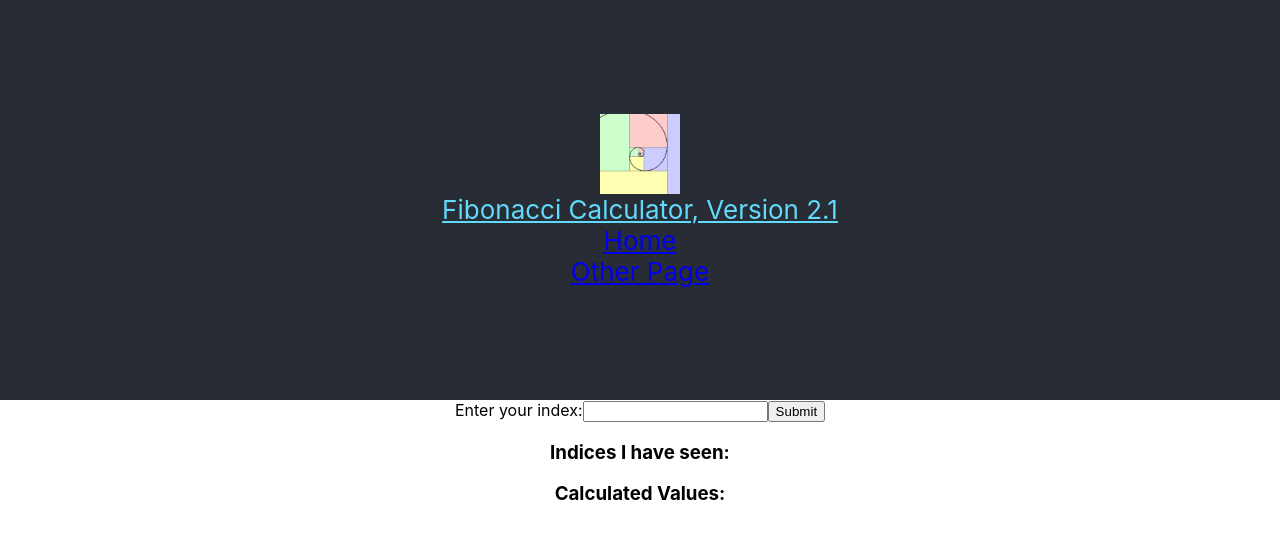
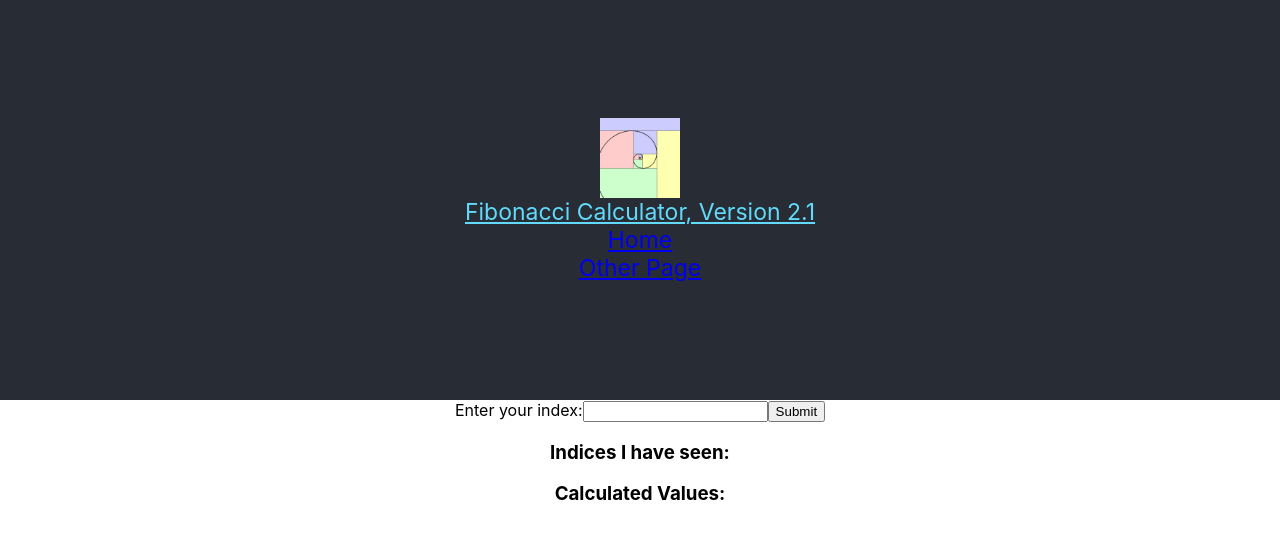
Before and after one commit to charlytron/multi-k8s, a React (Create React App) app in the folder client/: page / in a window 1280 px wide. Shown: the top 538 px of the page. Built offline with nearby package versions, Linux system fonts and the light colour scheme; no server answers.

Commit message:
stop animation spin

```diff
--- a/client/src/App.css
+++ b/client/src/App.css
@@ -9,7 +9,7 @@
 
 @media (prefers-reduced-motion: no-preference) {
   .App-logo {
-    animation: App-logo-spin infinite 20s linear;
+    animation: none;
   }
 }
 
@@ -20,7 +20,7 @@
   flex-direction: column;
   align-items: center;
   justify-content: center;
-  font-size: calc(10px + 2vmin);
+  font-size: calc(7px + 2vmin);
   color: white;
 }
 
```
